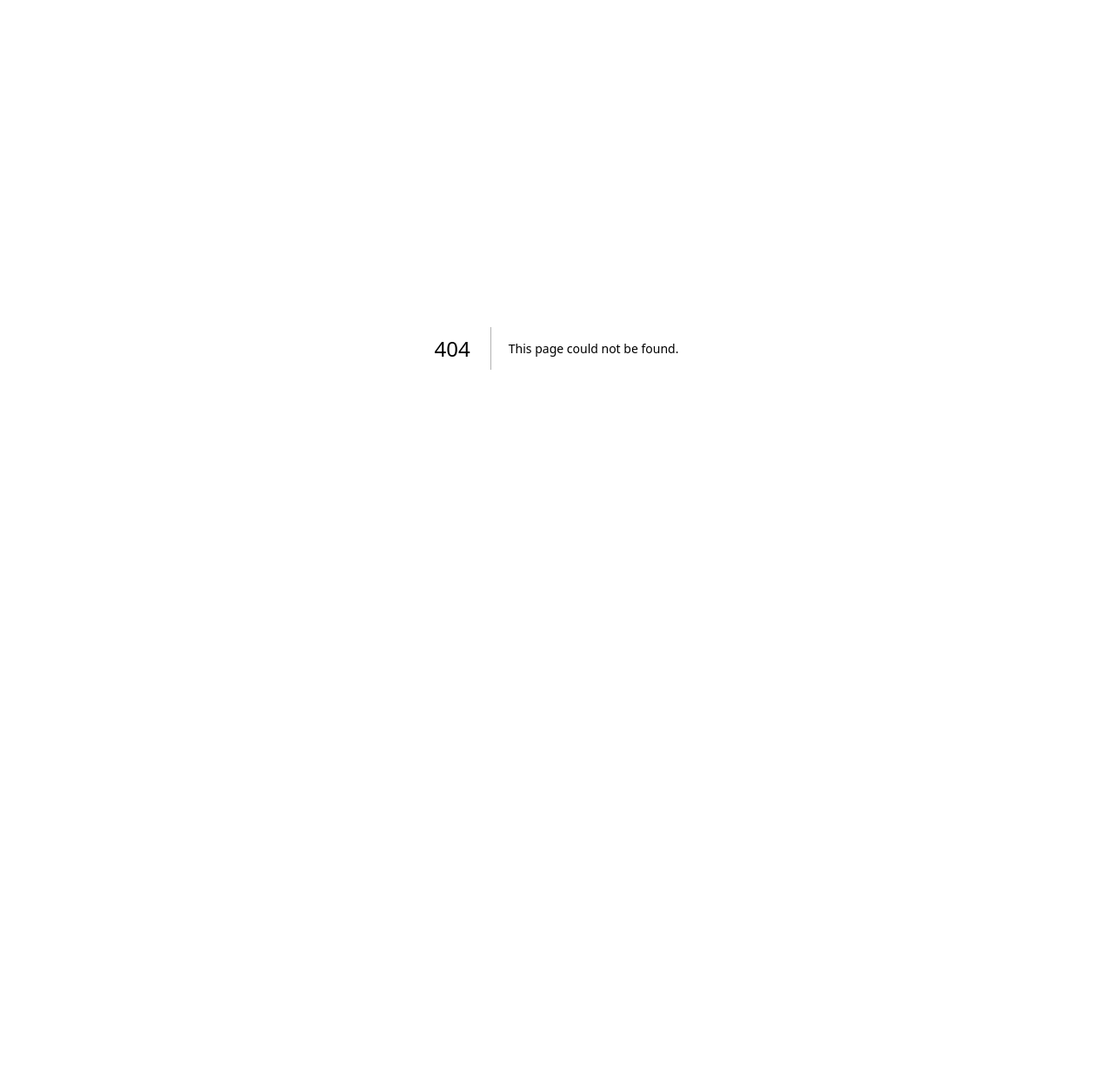
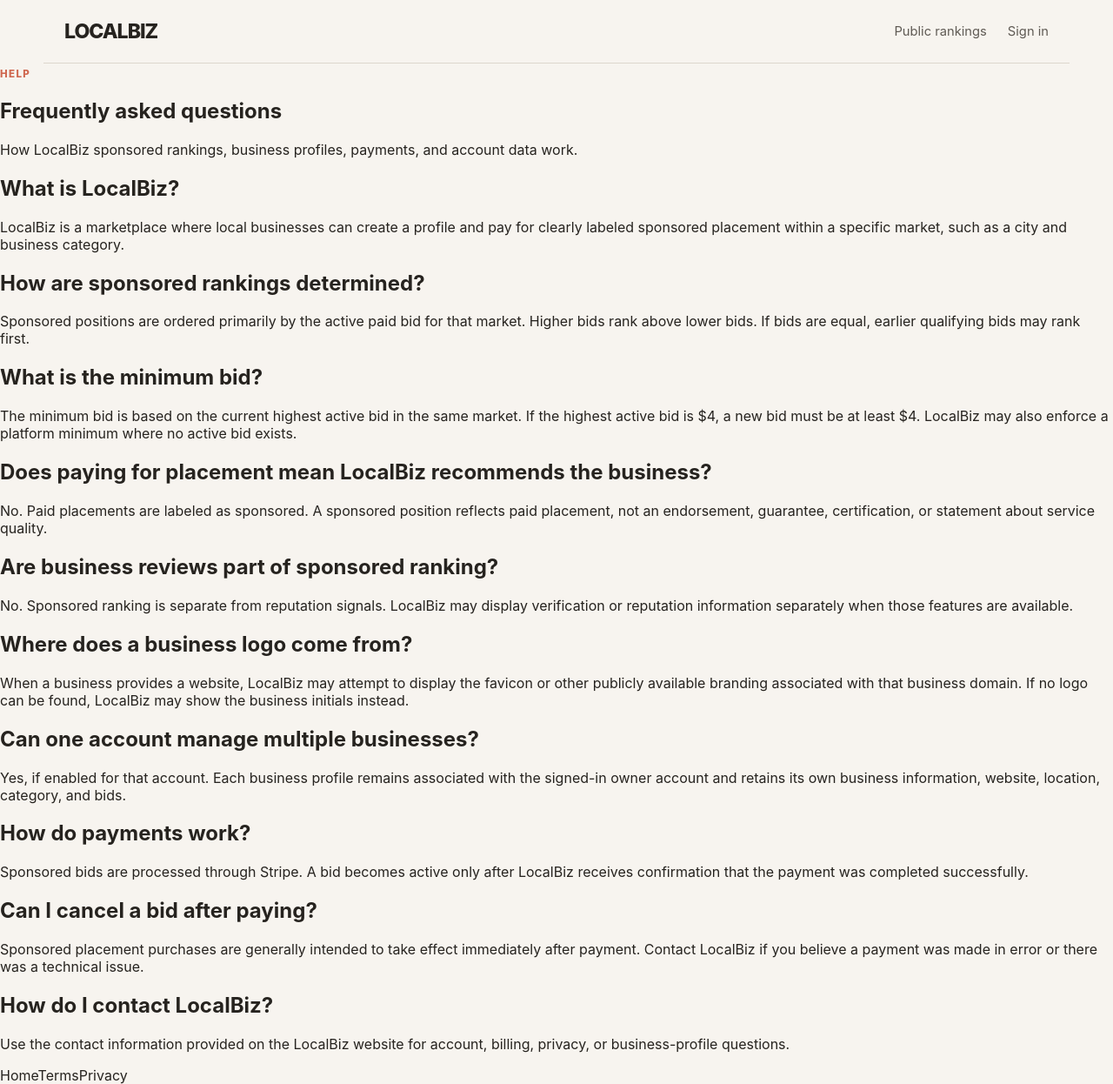
Before and after one commit to Dr-Opara/localbiz, a Next.js app: page /faq in a window 1280 px wide. Before the commit this address had no page. Shown: the whole page at 87% size. Before the commit the page ends 800 px from the top, so only its background shows below. Built offline with nearby package versions, Linux system fonts and the light colour scheme.

Commit message:
Add LocalBiz FAQ page

```diff
--- /dev/null
+++ b/app/faq/page.tsx
@@ -0,0 +1,55 @@
+export const metadata = {
+  title: 'FAQ | LocalBiz',
+  description: 'Frequently asked questions about LocalBiz sponsored local rankings.',
+};
+
+export default function FAQPage() {
+  return (
+    <main className="legalPage">
+      <header className="topbar">
+        <a className="brand" href="/">LOCALBIZ</a>
+        <nav><a href="/leaderboard">Public rankings</a><a href="/login">Sign in</a></nav>
+      </header>
+
+      <section className="legalHero">
+        <span className="eyebrow">HELP</span>
+        <h1>Frequently asked questions</h1>
+        <p>How LocalBiz sponsored rankings, business profiles, payments, and account data work.</p>
+      </section>
+
+      <section className="legalContent">
+        <h2>What is LocalBiz?</h2>
+        <p>LocalBiz is a marketplace where local businesses can create a profile and pay for clearly labeled sponsored placement within a specific market, such as a city and business category.</p>
+
+        <h2>How are sponsored rankings determined?</h2>
+        <p>Sponsored positions are ordered primarily by the active paid bid for that market. Higher bids rank above lower bids. If bids are equal, earlier qualifying bids may rank first.</p>
+
+        <h2>What is the minimum bid?</h2>
+        <p>The minimum bid is based on the current highest active bid in the same market. If the highest active bid is $4, a new bid must be at least $4. LocalBiz may also enforce a platform minimum where no active bid exists.</p>
+
+        <h2>Does paying for placement mean LocalBiz recommends the business?</h2>
+        <p>No. Paid placements are labeled as sponsored. A sponsored position reflects paid placement, not an endorsement, guarantee, certification, or statement about service quality.</p>
+
+        <h2>Are business reviews part of sponsored ranking?</h2>
+        <p>No. Sponsored ranking is separate from reputation signals. LocalBiz may display verification or reputation information separately when those features are available.</p>
+
+        <h2>Where does a business logo come from?</h2>
+        <p>When a business provides a website, LocalBiz may attempt to display the favicon or other publicly available branding associated with that business domain. If no logo can be found, LocalBiz may show the business initials instead.</p>
+
+        <h2>Can one account manage multiple businesses?</h2>
+        <p>Yes, if enabled for that account. Each business profile remains associated with the signed-in owner account and retains its own business information, website, location, category, and bids.</p>
+
+        <h2>How do payments work?</h2>
+        <p>Sponsored bids are processed through Stripe. A bid becomes active only after LocalBiz receives confirmation that the payment was completed successfully.</p>
+
+        <h2>Can I cancel a bid after paying?</h2>
+        <p>Sponsored placement purchases are generally intended to take effect immediately after payment. Contact LocalBiz if you believe a payment was made in error or there was a technical issue.</p>
+
+        <h2>How do I contact LocalBiz?</h2>
+        <p>Use the contact information provided on the LocalBiz website for account, billing, privacy, or business-profile questions.</p>
+      </section>
+
+      <footer className="legalFooter"><a href="/">Home</a><a href="/terms">Terms</a><a href="/privacy">Privacy</a></footer>
+    </main>
+  );
+}
```
